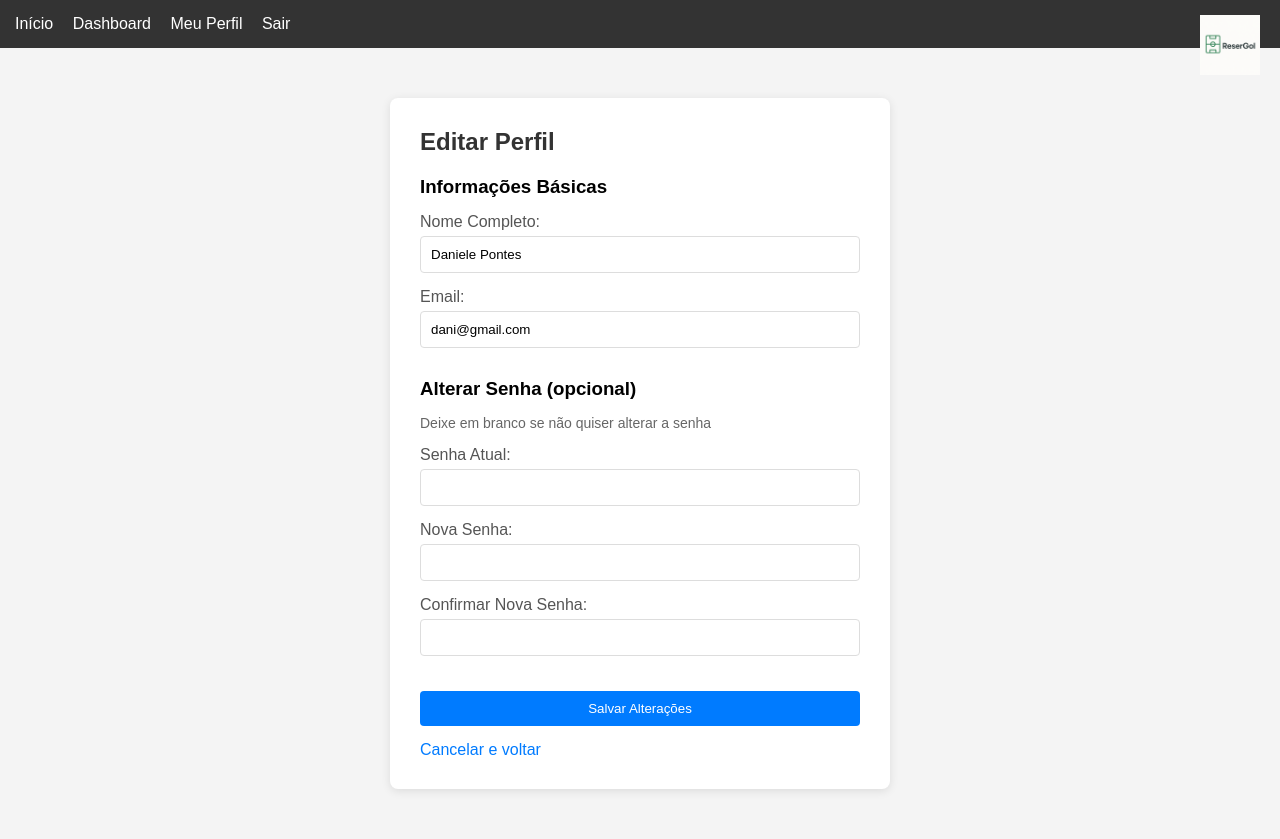
After one commit to leofernandesc/ReserGol, a Flask app: page /editar-perfil in a window 1280 px wide. The commit adds this page. Run offline with Flask 3, Linux system fonts and the light colour scheme; a user stored in the database is signed in.

Commit message:
Adição do botão meu perfil, que contem a funcionalidade nova: edital perfil (alterar nome, email e senha), além da mudança do nome da pasta Backend para simplesmente App, já que haviam elementos de frontend dentro da pasta Backend

```diff
--- a/Backend/app.py
+++ b/App/app.py
@@ -1,4 +1,4 @@
-from flask import Flask, render_template  # <--- IMPORT ADD!
+from flask import Flask, render_template
 from flask_login import LoginManager
 from controllers.usuario_controller import UsuarioController
 from models.usuario_model import db, Usuario
@@ -18,7 +18,7 @@ def load_user(user_id):
 
 @app.route('/')
 def index():
-    return render_template('index.html')  # <-- CORRIGIDO! Tem que ter return.
+    return render_template('index.html')
 
 @app.route('/registro', methods=['GET', 'POST'])
 def registro():
@@ -40,6 +40,15 @@ def logout():
 def lista_usuarios():
     return UsuarioController.lista_usuarios()
 
+@app.route('/perfil')
+def perfil():
+    return UsuarioController.perfil()
+
+@app.route('/editar-perfil', methods=['GET', 'POST'])
+def editar_perfil():
+    return UsuarioController.editar_perfil()
+
+
 with app.app_context():
     db.create_all()
 
--- a/Backend/controllers/usuario_controller.py
+++ b/App/controllers/usuario_controller.py
@@ -69,3 +69,61 @@ class UsuarioController:
     def lista_usuarios():
         usuarios = Usuario.query.all()
         return render_template('lista_usuarios.html', usuarios=usuarios)
+
+
+    @login_required
+    def perfil():
+        """Exibe as informações do perfil do usuário atual"""
+        return render_template('perfil.html', usuario=current_user)
+
+    @login_required
+    def editar_perfil():
+        """Permite o usuário editar suas informações de perfil"""
+        if request.method == 'POST':
+            nome = request.form.get('nome')
+            email = request.form.get('email')
+            senha_atual = request.form.get('senha_atual')
+            senha_nova = request.form.get('senha_nova')
+            senha_confirmar = request.form.get('senha_confirmar')
+
+            # Validações
+            if not nome or not email:
+                flash('Nome e email são obrigatórios!', 'danger')
+                return redirect(url_for('editar_perfil'))
+
+            # Verifica se email já está em uso por outro usuário
+            usuario_existe = Usuario.query.filter_by(email=email).first()
+            if usuario_existe and usuario_existe.id != current_user.id:
+                flash('Este email já está em uso por outro usuário!', 'warning')
+                return redirect(url_for('editar_perfil'))
+
+            # Atualiza nome e email
+            current_user.nome = nome
+            current_user.email = email
+
+            # Se o usuário quer alterar a senha
+            if senha_nova:
+                # Verifica se forneceu a senha atual
+                if not senha_atual:
+                    flash('Para alterar a senha, você precisa informar a senha atual!', 'danger')
+                    return redirect(url_for('editar_perfil'))
+
+                # Verifica se a senha atual está correta
+                if not bcrypt.check_password_hash(current_user.senha_hash, senha_atual):
+                    flash('Senha atual incorreta!', 'danger')
+                    return redirect(url_for('editar_perfil'))
+
+                # Verifica se as senhas novas coincidem
+                if senha_nova != senha_confirmar:
+                    flash('As senhas novas não coincidem!', 'danger')
+                    return redirect(url_for('editar_perfil'))
+
+                # Atualiza a senha
+                current_user.senha_hash = bcrypt.generate_password_hash(senha_nova).decode('utf-8')
+
+            # Salva as alterações no banco
+            db.session.commit()
+            flash('Perfil atualizado com sucesso!', 'success')
+            return redirect(url_for('perfil'))
+
+        return render_template('editar_perfil.html', usuario=current_user)
--- /dev/null
+++ b/App/instance/consulta.sql
@@ -0,0 +1,2 @@
+SELECT *
+FROM usuario
--- a/Backend/templates/base.html
+++ b/App/templates/base.html
@@ -31,7 +31,7 @@
             z-index: 9999;
         }
         .logo-canto-direito img {
-        height: 60px; /* escolha o tamanho ideal para sua logo */
+        height: 60px;
         width: auto;
         }
     </style>
@@ -45,6 +45,7 @@
         <a href="{{ url_for('index') }}">Início</a>
         {% if current_user.is_authenticated %}
             <a href="{{ url_for('dashboard') }}">Dashboard</a>
+            <a href="{{ url_for('perfil') }}">Meu Perfil</a>
             <a href="{{ url_for('logout') }}">Sair</a>
         {% else %}
             <a href="{{ url_for('login') }}">Login</a>
--- /dev/null
+++ b/App/templates/editar_perfil.html
@@ -0,0 +1,47 @@
+{% extends "base.html" %}
+
+{% block title %}Editar Perfil{% endblock %}
+
+{% block content %}
+    <h2>Editar Perfil</h2>
+
+    <form method="POST">
+        <h3 style="margin-top: 20px; margin-bottom: 15px;">Informações Básicas</h3>
+
+        <div class="form-group">
+            <label for="nome">Nome Completo:</label>
+            <input type="text" id="nome" name="nome" value="{{ usuario.nome }}" required>
+        </div>
+
+        <div class="form-group">
+            <label for="email">Email:</label>
+            <input type="email" id="email" name="email" value="{{ usuario.email }}" required>
+        </div>
+
+        <h3 style="margin-top: 30px; margin-bottom: 15px;">Alterar Senha (opcional)</h3>
+        <p style="color: #666; font-size: 14px; margin-bottom: 15px;">
+            Deixe em branco se não quiser alterar a senha
+        </p>
+
+        <div class="form-group">
+            <label for="senha_atual">Senha Atual:</label>
+            <input type="password" id="senha_atual" name="senha_atual">
+        </div>
+
+        <div class="form-group">
+            <label for="senha_nova">Nova Senha:</label>
+            <input type="password" id="senha_nova" name="senha_nova">
+        </div>
+
+        <div class="form-group">
+            <label for="senha_confirmar">Confirmar Nova Senha:</label>
+            <input type="password" id="senha_confirmar" name="senha_confirmar">
+        </div>
+
+        <button type="submit" style="margin-top: 20px;">Salvar Alterações</button>
+    </form>
+
+    <p style="margin-top: 15px;">
+        <a href="{{ url_for('perfil') }}" class="link">Cancelar e voltar</a>
+    </p>
+{% endblock %}
```
Also changed, not shown: App/templates/perfil.html (added, +22 -0 lines), App/instance/database.db (added), App/models/usuario_model.py (renamed from Backend/models/usuario_model.py), App/static/resergolLogo1.png (renamed from Backend/static/resergolLogo1.png), App/templates/dashboard.html (renamed from Backend/templates/dashboard.html), App/templates/index.html (renamed from Backend/templates/index.html), App/templates/login.html (renamed from Backend/templates/login.html), App/templates/registro.html (renamed from Backend/templates/registro.html), Backend/instance/database.db (deleted).
